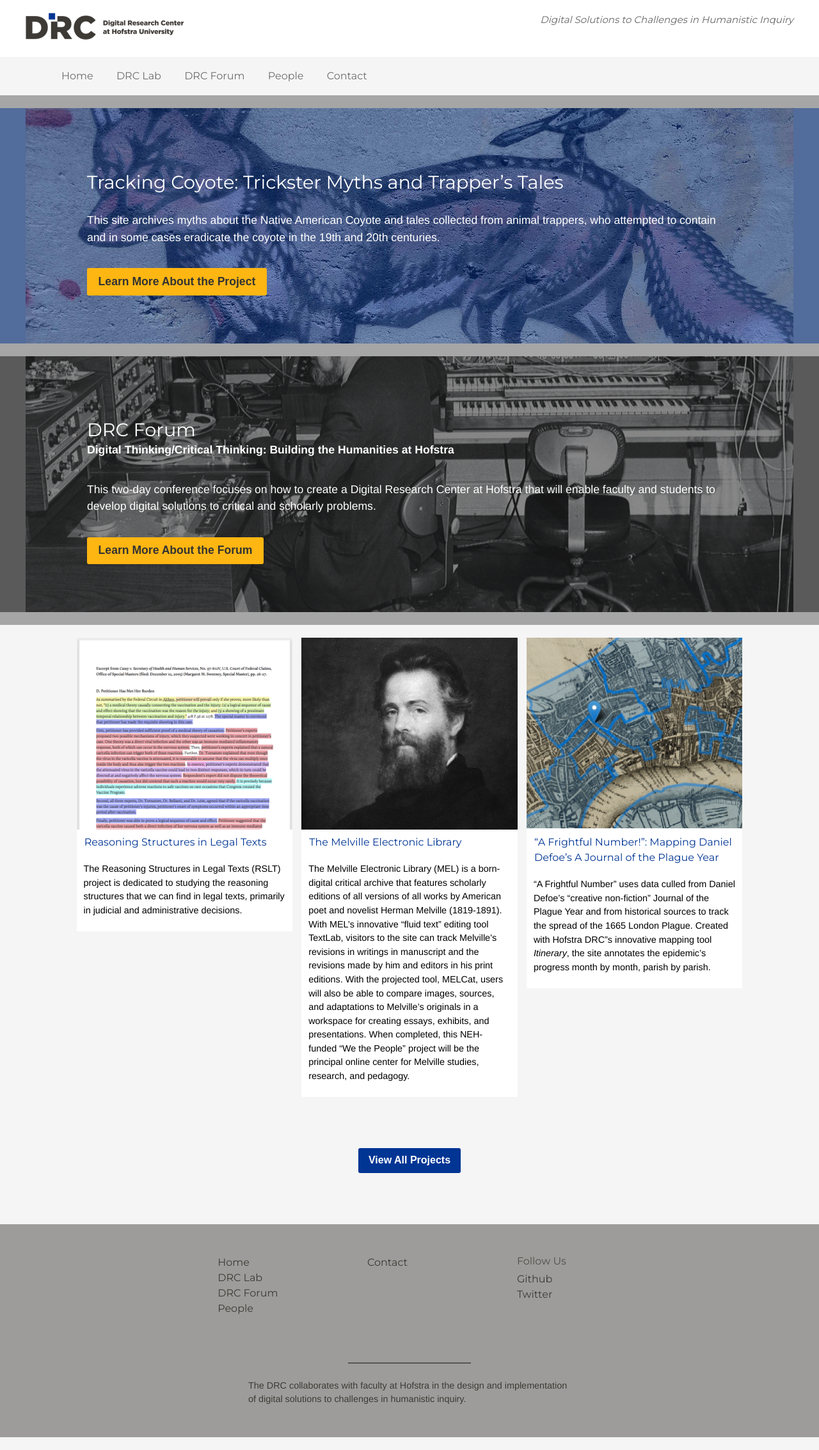
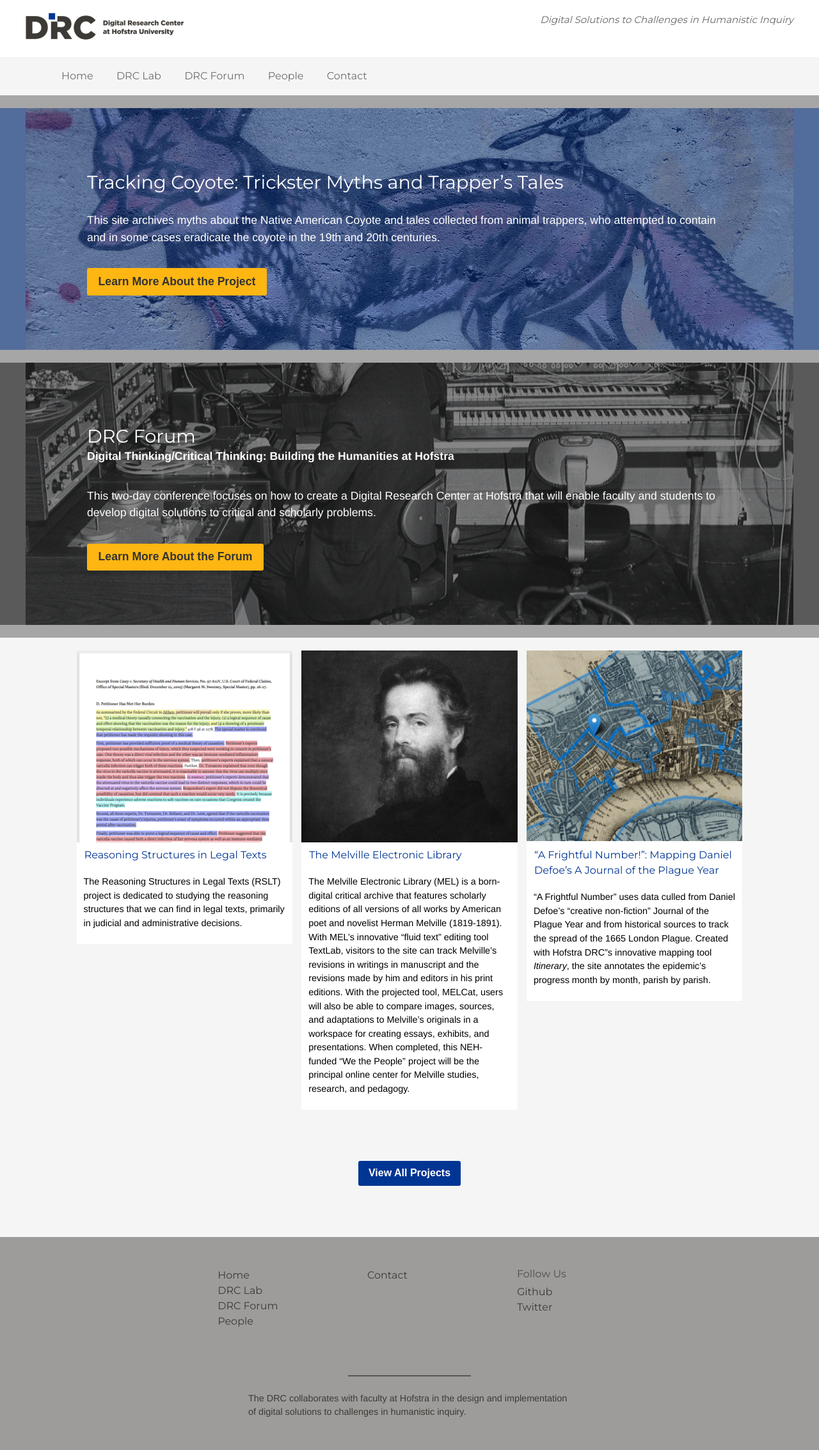
Before and after one commit to hofstra/drc, a Jekyll site: the page built from index.html, in a window 1280 px wide. Shown: the whole page at 64% size. Built offline with Jekyll 4.4.1, drawn with Linux system fonts in a browser that asks for light colours; nearby versions of some CDN libraries.

Commit message:
Tweaking bottom padding on .hero-copy for stacked layouts

```diff
--- a/_sass/_layout.scss
+++ b/_sass/_layout.scss
@@ -114,7 +114,7 @@
                 padding-left: 10px;
                 @media all and (max-width: 1280px) {
                     min-height: 0;
-                    padding-bottom: 40px;
+                    padding-bottom: 50px;
                 }
             }
             &:last-child .hero-copy-inner > div {
@@ -125,7 +125,7 @@
                 padding-left: 10px;
                 @media all and (max-width: 1280px) {
                     min-height: 0;
-                    padding-bottom: 40px;
+                    padding-bottom: 50px;
                 }
             }
             //background-color: rgba(180, 180, 144, 0.8);
```
